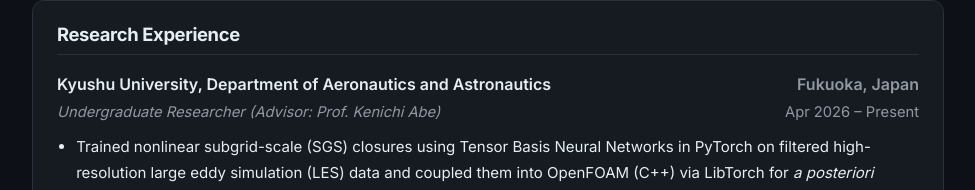
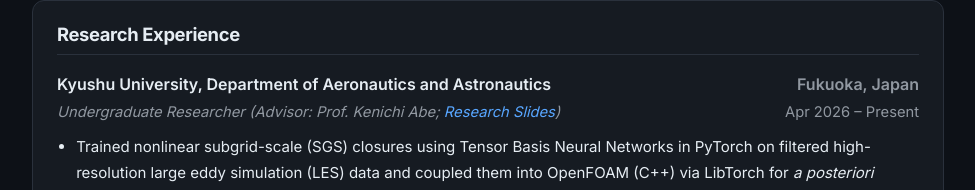
Before and after one commit to NakanishiShuntaro/portfolio, an Astro site: page /portfolio/cv in a window 1280 px wide. Shown: the part 559-749 px from the top of the page, without its empty margins (152-1127 px from the left). Built offline with nearby package versions, Linux system fonts and the light colour scheme; Astro itself is replaced by a stand-in of ours.

Commit message:
Move Research Slides link to Research Experience in CV

```diff
--- a/src/data/cv.json
+++ b/src/data/cv.json
@@ -18,7 +18,7 @@
     {
       "institution": "Kyushu University, Department of Aeronautics and Astronautics",
       "location": "Fukuoka, Japan",
-      "role": "Undergraduate Researcher (Advisor: Prof. Kenichi Abe)",
+      "role": "Undergraduate Researcher (Advisor: Prof. Kenichi Abe; <a href=\"https://nakanishishuntaro.github.io/portfolio/assets/slides/tbnn-les/research_slides.pdf\" target=\"_blank\" rel=\"noopener noreferrer\">Research Slides</a>)",
       "period": "Apr 2026 – Present",
       "bullets": [
         "Trained nonlinear subgrid-scale (SGS) closures using Tensor Basis Neural Networks in PyTorch on filtered high-resolution large eddy simulation (LES) data and coupled them into OpenFOAM (C++) via LibTorch for <em>a posteriori</em> turbulent channel-flow LES at Re<sub>τ</sub> = 395.",
--- a/src/pages/cv.astro
+++ b/src/pages/cv.astro
@@ -54,7 +54,7 @@ import cv from '../data/cv.json';
             <span class="muted">{exp.location}</span>
           </div>
           <div class="cv-entry-sub">
-            <em>{exp.role}</em>
+            <em set:html={exp.role} />
             <span>{exp.period}</span>
           </div>
           <ul class="cv-bullets">
```
Also changed, not shown: 1 other file.
